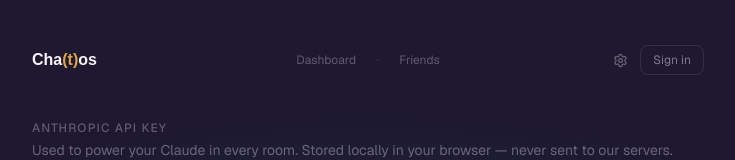
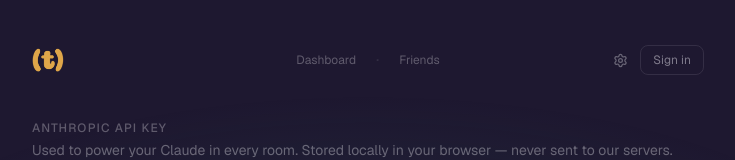
Before and after one commit to lmdrew96/chatos, a Next.js app: page /settings in a window 1280 px wide. Shown: the top 160 px of the page, without its empty margins (272-1007 px from the left). Built offline with nearby package versions, Linux system fonts and the light colour scheme; no server answers; a web font is replaced by a local one.

Commit message:
feat: add logo image to TopBar for improved branding

```diff
--- a/components/TopBar.tsx
+++ b/components/TopBar.tsx
@@ -1,5 +1,6 @@
 "use client";
 
+import Image from "next/image";
 import { AccountButton } from "@/components/AccountButton";
 import { NotificationBell } from "@/components/NotificationBell";
 import { SettingsLink } from "@/components/SettingsLink";
@@ -15,12 +16,8 @@ export function TopBar({ current }: { current?: Page }) {
   return (
     <div className="flex items-center justify-center h-14 relative">
       {/* Logo — left */}
-      <a
-        href="/"
-        className="absolute left-0 text-base font-extrabold leading-none select-none"
-        style={{ fontFamily: "var(--font-super-bakery)", color: "var(--off-white)" }}
-      >
-        Cha<span style={{ color: "var(--amber)" }}>(t)</span>os
+      <a href="/" className="absolute left-0 flex items-center" aria-label="Cha(t)os home">
+        <Image src="/chatos-t-logo.png" alt="Cha(t)os" width={32} height={32} />
       </a>
 
       {/* Nav — center */}
```
